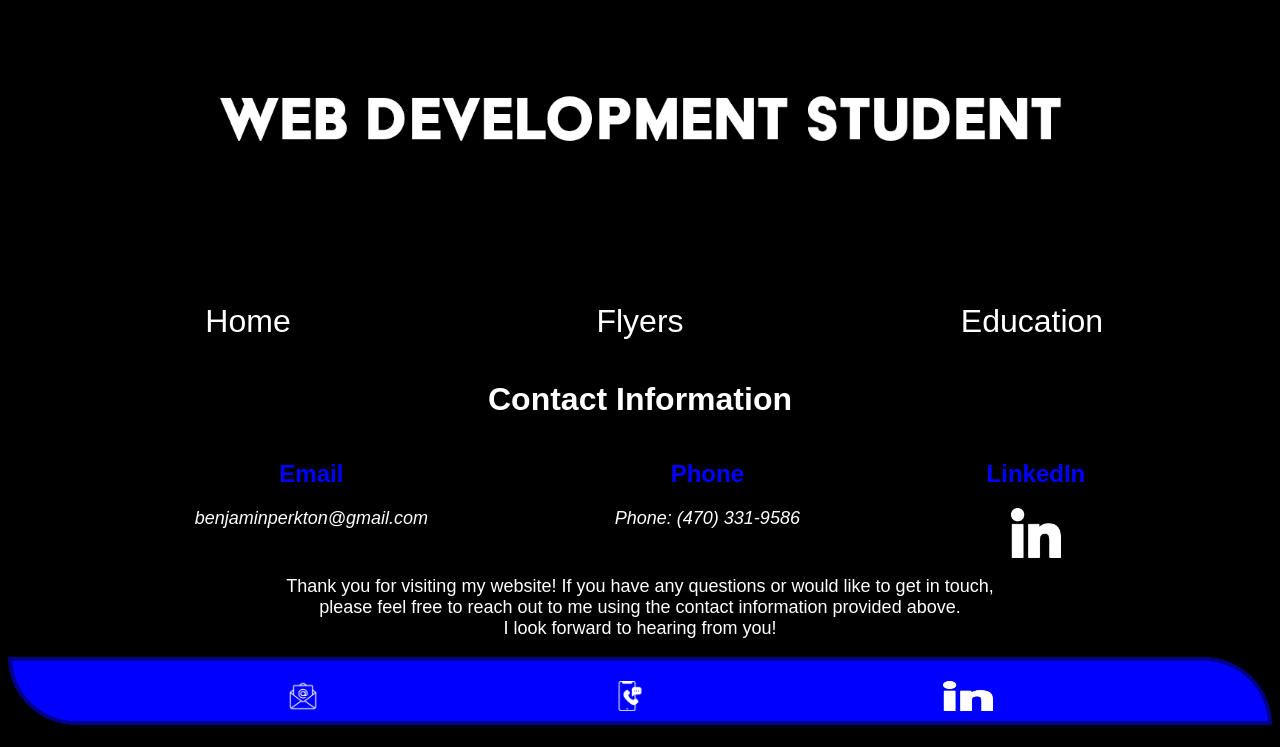
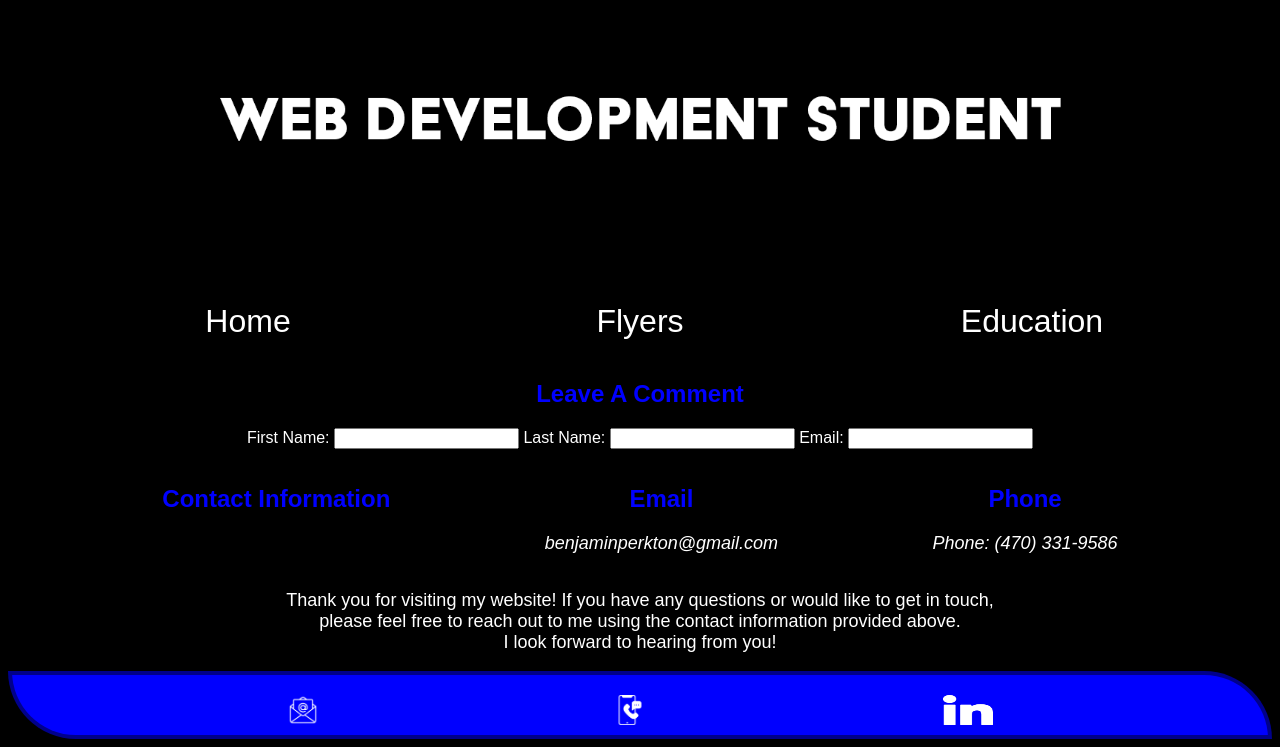
Before and after one commit to benjiboybloo/porfolio, a plain HTML site: page contacts.html in a window 1280 px wide. Shown: the part 525-1272 px from the top of the page. Drawn offline with Linux system fonts and the light colour scheme; files whose address does not match are found by name.

Commit message:
form updates

```diff
--- a/contacts.html
+++ b/contacts.html
@@ -17,8 +17,21 @@
 </header>
 <body>
     <center>
-    <h1>Contact Information</h1>
+        <div id="form">
+            <h2>Leave A Comment</h2>
+            <form>
+               <label for="fname">First Name:</label>
+               <input type="text" id="fname" name="fname" required>
+
+               <label for="lname">Last Name:</label>
+               <input type="text "id="lname" name="lname" required>
+
+               <label for="email">Email:</label>
+               <input type="email" id="email" name="email" required>
+            </form>
+        </div>
     <div class="links">
+        <h2>Contact Information</h2>
         <div class="email">
     <h2> Email</h2>
 <p><a href="mailto:ben.perkton@gmail.com"><i>benjaminperkton@gmail.com</i></a></p>
@@ -26,11 +39,7 @@
         <div class="phone">
             <h2>Phone</h2>
     <p><a href="tel:4703319586"><i>Phone: (470) 331-9586</i></a></p>
-    </div>
-    <div class="linkedin">
-        <h2>LinkedIn</h2>
-    <a href="https://www.linkedin.com/in/benjamin-perkton-96424633a/"><img src="file:///C:/Users/rando/coding%20port/webpage/linkedin-svgrepo-com.png" alt="linkedin logo" width="50" height="50"></a>
-    </div>
+        </div>
     </div>
 <p>Thank you for visiting my website! If you have any questions or would like to get in touch,<br> please feel free to reach out to me using the contact information provided above.<br> I look forward to hearing from you!</p>
 </center>
```
Also changed, not shown: flyers.html (+1 -1 lines).
